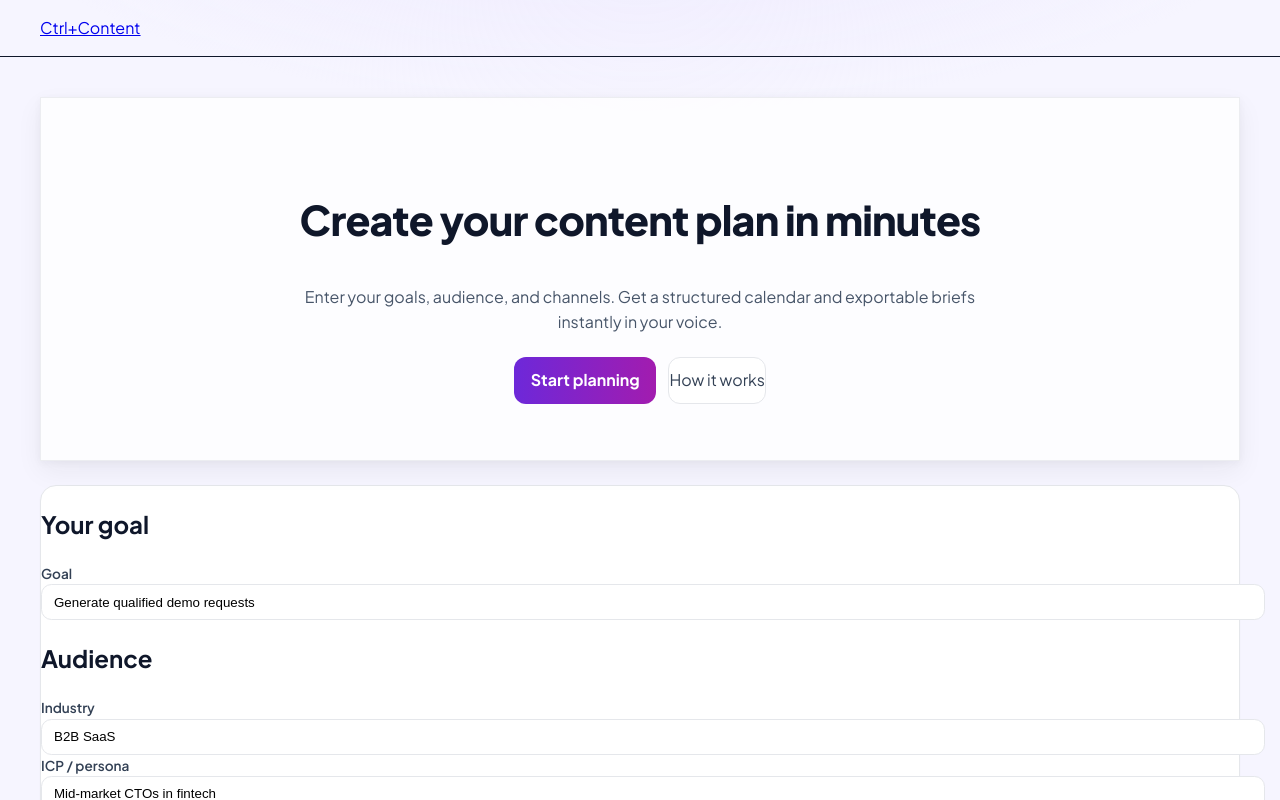
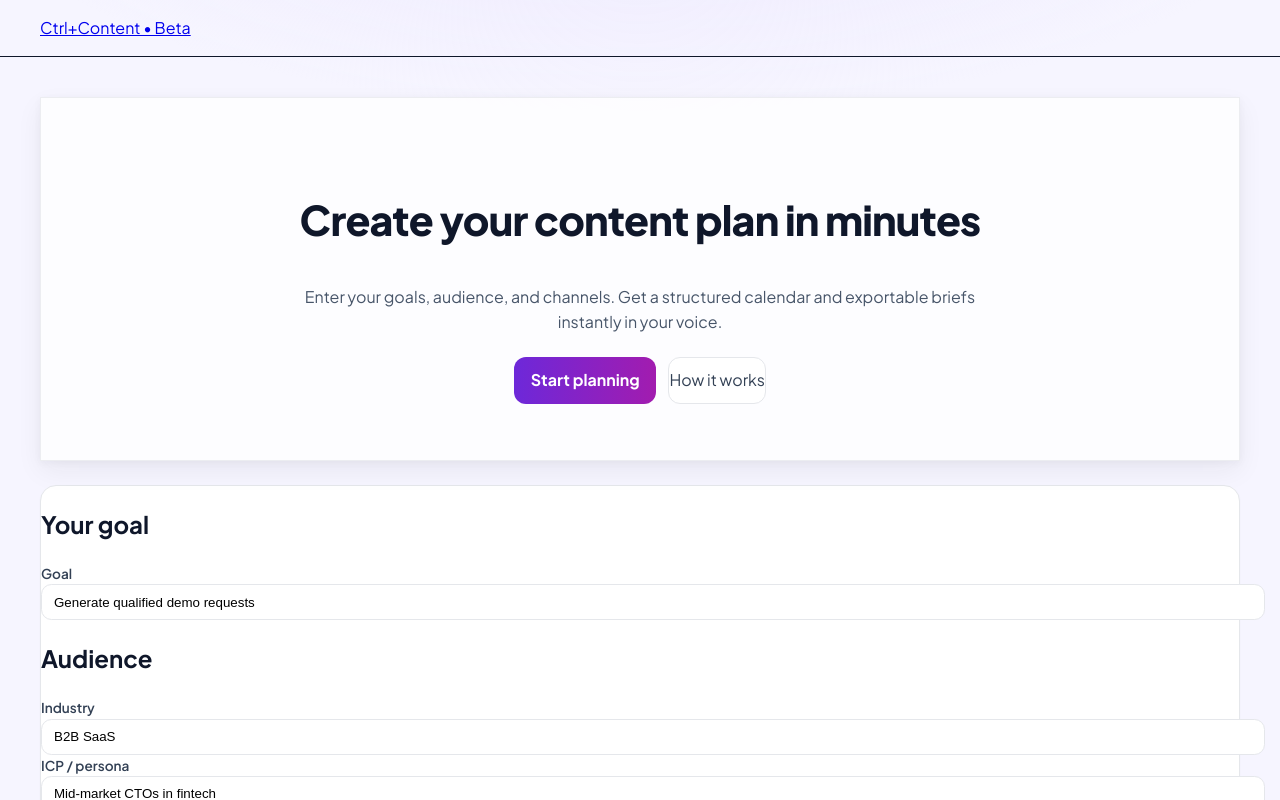
Before and after one commit to ctrlcontent/b2b-content-strategist, a Next.js app: page / in a window 1280 px wide. Shown: the top 800 px of the page. Built offline with nearby package versions, Linux system fonts and the light colour scheme.

Commit message:
UI: append Beta to header

```diff
--- a/app/components/Header.js
+++ b/app/components/Header.js
@@ -8,7 +8,7 @@ export default function Header() {
         <Link href="/" className="inline-flex items-center gap-2">
           <span className="block h-2.5 w-2.5 rounded-full bg-gradient-to-r from-violet-600 to-fuchsia-600" />
           <span className="font-semibold tracking-tight text-slate-900">
-            Ctrl+Content
+            Ctrl+Content • Beta
           </span>
         </Link>
 
```
